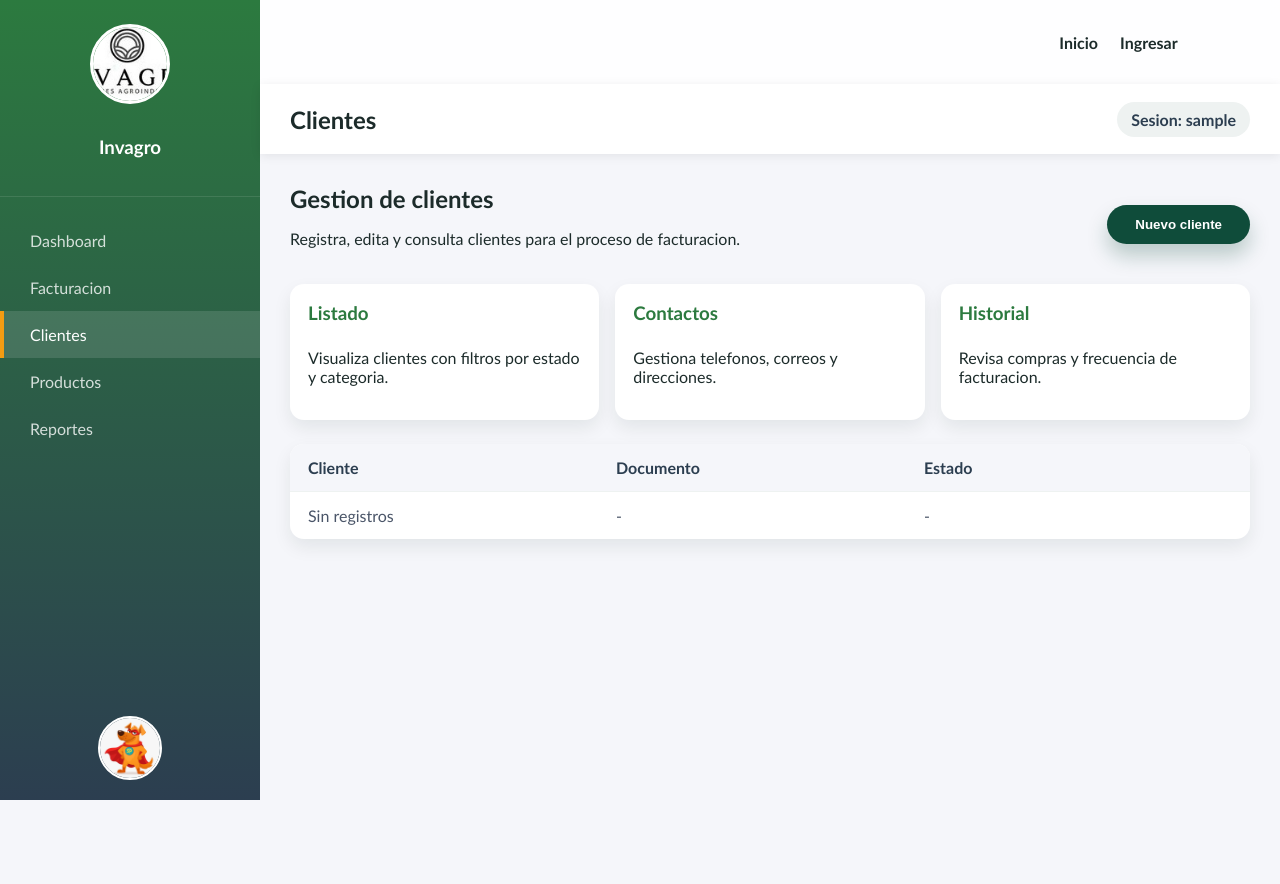
After one commit to Luisfer8904/Sistema-de-facturacion-Invagro, a Flask app: page /clientes in a window 1280 px wide. The commit adds this page. Run offline with Flask 3, Linux system fonts and the light colour scheme; the visitor is signed in with stand-in values (Sample User, id 1); parts of the project's set-up code (start-up, migrations or seed data) failed here and were passed over.

Commit message:
Agregar vistas protegidas para modulos del dashboard

```diff
--- a/backend/app.py
+++ b/backend/app.py
@@ -43,6 +43,34 @@ def create_app():
 
         return render_template("dashboard.html", user=session["user"])
 
+    @app.get("/clientes")
+    def clientes():
+        if not session.get("user"):
+            return redirect(url_for("login"))
+
+        return render_template("clientes.html", user=session["user"])
+
+    @app.get("/facturacion")
+    def facturacion():
+        if not session.get("user"):
+            return redirect(url_for("login"))
+
+        return render_template("facturacion.html", user=session["user"])
+
+    @app.get("/productos")
+    def productos():
+        if not session.get("user"):
+            return redirect(url_for("login"))
+
+        return render_template("productos.html", user=session["user"])
+
+    @app.get("/reportes")
+    def reportes():
+        if not session.get("user"):
+            return redirect(url_for("login"))
+
+        return render_template("reportes.html", user=session["user"])
+
     @app.get("/health")
     def health_check():
         return jsonify({"status": "ok"})
--- a/backend/static/css/styles.css
+++ b/backend/static/css/styles.css
@@ -595,15 +595,60 @@ body {
   color: #2c7a3f;
 }
 
-.module-status {
+.module-link {
   align-self: start;
   background: rgba(44, 122, 63, 0.12);
   color: #2c7a3f;
   font-weight: 700;
   font-size: 0.85rem;
-  padding: 4px 10px;
+  padding: 6px 12px;
   border-radius: 999px;
   width: fit-content;
+  text-decoration: none;
+}
+
+.module-header {
+  display: flex;
+  align-items: center;
+  justify-content: space-between;
+  gap: 16px;
+  margin-bottom: 20px;
+}
+
+.module-header h1 {
+  margin: 0 0 6px;
+}
+
+.module-grid {
+  display: grid;
+  grid-template-columns: repeat(auto-fit, minmax(220px, 1fr));
+  gap: 16px;
+  margin-bottom: 24px;
+}
+
+.module-table {
+  background: #ffffff;
+  border-radius: 14px;
+  box-shadow: 0 8px 18px rgba(12, 32, 28, 0.08);
+  overflow: hidden;
+}
+
+.table-header,
+.table-row {
+  display: grid;
+  grid-template-columns: repeat(3, 1fr);
+  padding: 14px 18px;
+}
+
+.table-header {
+  background: #f5f6fa;
+  font-weight: 700;
+  color: #2c3e50;
+}
+
+.table-row {
+  border-top: 1px solid #eef2f1;
+  color: #4a5568;
 }
 
 .stats-grid {
--- /dev/null
+++ b/backend/templates/clientes.html
@@ -0,0 +1,72 @@
+{% extends "base.html" %}
+{% block title %}Clientes | Invagro{% endblock %}
+{% block body_class %}page dashboard-page{% endblock %}
+{% block content %}
+  <div class="dashboard-container">
+    <aside class="sidebar">
+      <div class="sidebar-header">
+        <img class="sidebar-logo" src="/static/assets/logo.jpg" alt="Invagro" />
+        <h3>Invagro</h3>
+      </div>
+      <nav class="sidebar-nav">
+        <a class="nav-item" href="/dashboard">Dashboard</a>
+        <a class="nav-item" href="/facturacion">Facturacion</a>
+        <a class="nav-item active" href="/clientes">Clientes</a>
+        <a class="nav-item" href="/productos">Productos</a>
+        <a class="nav-item" href="/reportes">Reportes</a>
+      </nav>
+      <div class="sidebar-footer">
+        <img class="sidebar-mascot" src="/static/assets/mascota.jpeg" alt="Mascota" />
+      </div>
+    </aside>
+
+    <div class="main-content">
+      <div class="topbar">
+        <div class="topbar-left">
+          <h2>Clientes</h2>
+        </div>
+        <div class="topbar-right">
+          <span class="user-pill">Sesion: {{ user }}</span>
+        </div>
+      </div>
+
+      <main class="content-area">
+        <section class="module-header">
+          <div>
+            <h1>Gestion de clientes</h1>
+            <p>Registra, edita y consulta clientes para el proceso de facturacion.</p>
+          </div>
+          <button class="primary-button">Nuevo cliente</button>
+        </section>
+
+        <section class="module-grid">
+          <div class="module-card">
+            <h3>Listado</h3>
+            <p>Visualiza clientes con filtros por estado y categoria.</p>
+          </div>
+          <div class="module-card">
+            <h3>Contactos</h3>
+            <p>Gestiona telefonos, correos y direcciones.</p>
+          </div>
+          <div class="module-card">
+            <h3>Historial</h3>
+            <p>Revisa compras y frecuencia de facturacion.</p>
+          </div>
+        </section>
+
+        <section class="module-table">
+          <div class="table-header">
+            <span>Cliente</span>
+            <span>Documento</span>
+            <span>Estado</span>
+          </div>
+          <div class="table-row">
+            <span>Sin registros</span>
+            <span>-</span>
+            <span>-</span>
+          </div>
+        </section>
+      </main>
+    </div>
+  </div>
+{% endblock %}
```
Also changed, not shown: backend/templates/dashboard.html (+9 -9 lines), backend/templates/facturacion.html (added, +72 -0 lines), backend/templates/productos.html (added, +72 -0 lines), backend/templates/reportes.html (added, +72 -0 lines).
